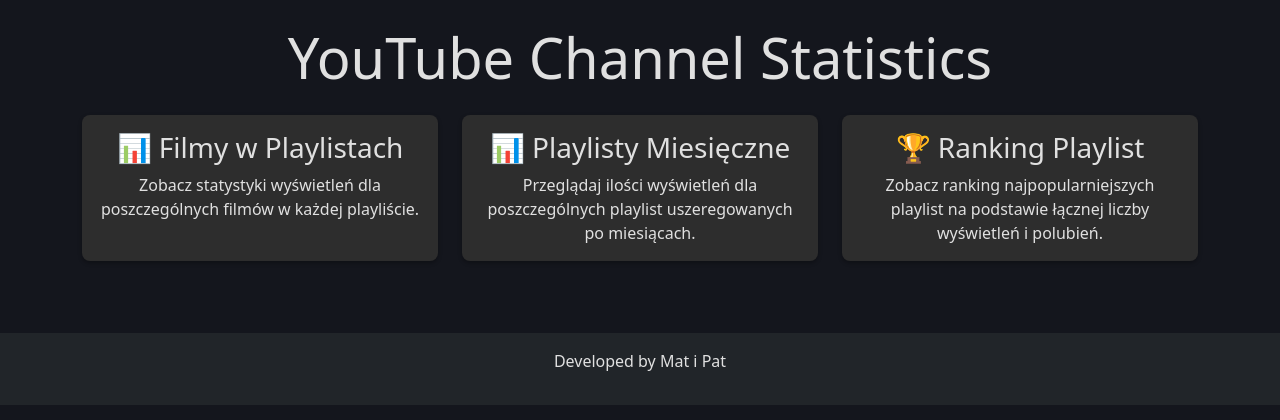
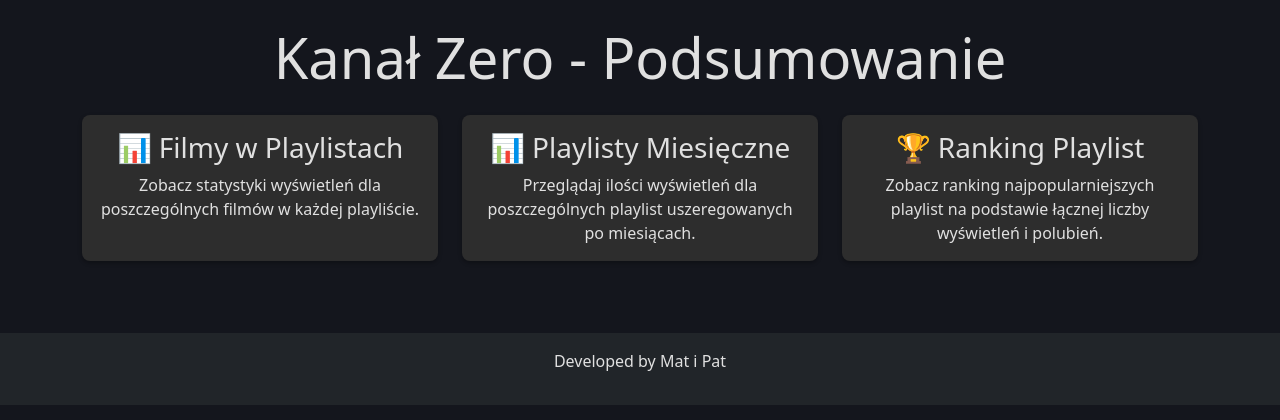
Before and after one commit to mwisniewski1991/zero_stats, a Flask app: page / in a window 1280 px wide. Shown: the part 62-482 px from the top of the page. Run offline with Flask 3, Linux system fonts and the light colour scheme.

Commit message:
Change title

```diff
--- a/app/website/app/blueprints/main/templates/main.html
+++ b/app/website/app/blueprints/main/templates/main.html
@@ -9,7 +9,7 @@
 {% block content %}
 <div class="row">
     <div class="col-12 text-center">
-        <h1 class="display-4 mb-4">YouTube Channel Statistics</h1>
+        <h1 class="display-4 mb-4">Kanał Zero - Podsumowanie</h1>
     </div>
 </div>
 
```
